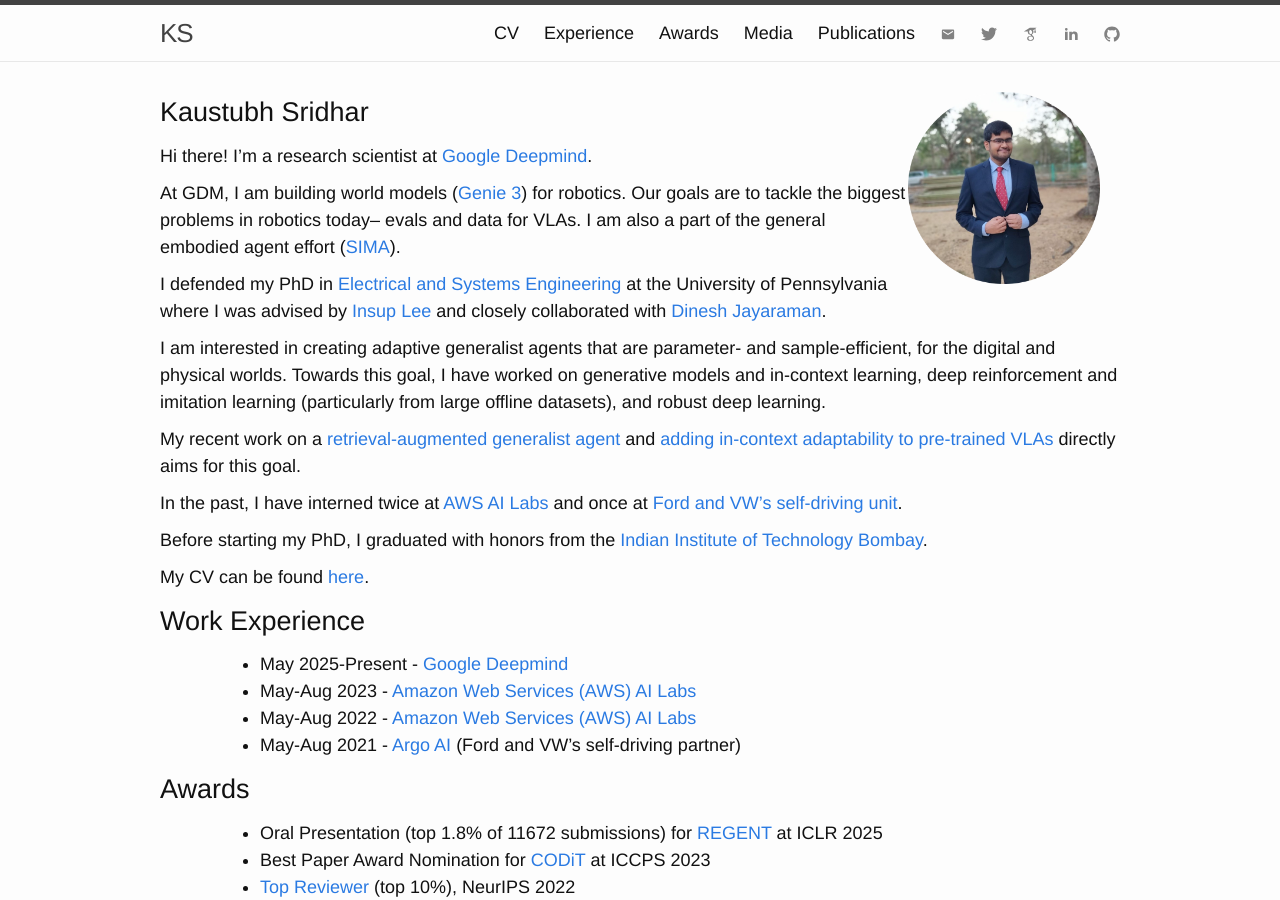
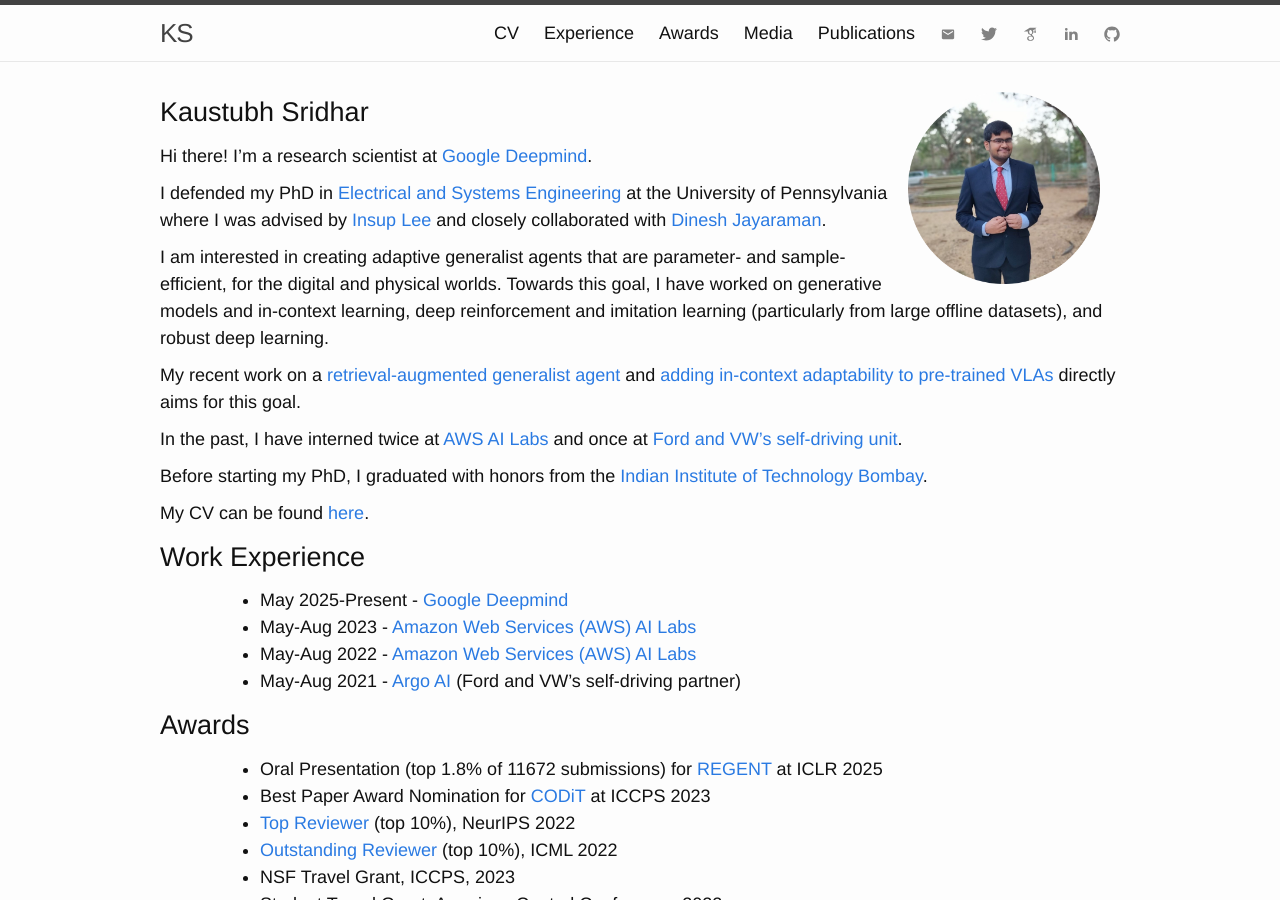
Before and after one commit to kaustubhsridhar/kaustubhsridhar.github.io, a Jekyll site: the page built from index.md, in a window 1280 px wide and 900 px high. Built offline with Jekyll 4.4.1, drawn with Linux system fonts in a browser that asks for light colours; nearby versions of some CDN libraries.

Commit message:
Update personal introduction in index.md
updates

```diff
--- a/index.md
+++ b/index.md
@@ -9,8 +9,6 @@ permalink: /
 <h1 id="hi">Kaustubh Sridhar</h1>
 
 Hi there! I'm a research scientist at <a href="https://deepmind.google/">Google Deepmind</a>.
-
-At GDM, I am building world models ([Genie 3](https://deepmind.google/discover/blog/genie-3-a-new-frontier-for-world-models/)) for robotics. Our goals are to tackle the biggest problems in robotics today-- evals and data for VLAs. I am also a part of the general embodied agent effort ([SIMA](https://deepmind.google/discover/blog/sima-generalist-ai-agent-for-3d-virtual-environments/)).
 
 I defended my PhD in <a href="https://www.ese.upenn.edu/">Electrical and Systems Engineering</a> at the University of Pennsylvania where I was advised by <a href="https://www.cis.upenn.edu/~lee/home/index.shtml">Insup Lee</a> and closely collaborated with <a href="https://www.seas.upenn.edu/~dineshj/">Dinesh Jayaraman</a>.
 
```
